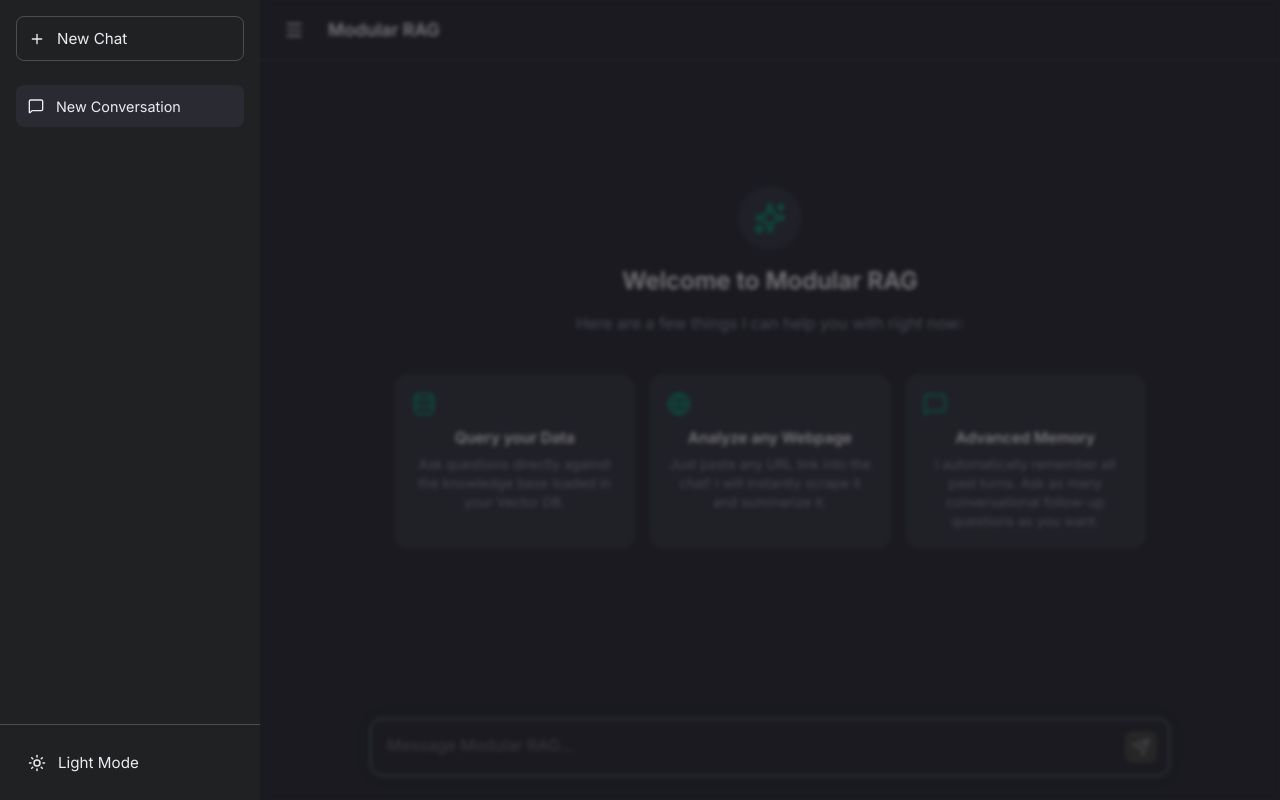
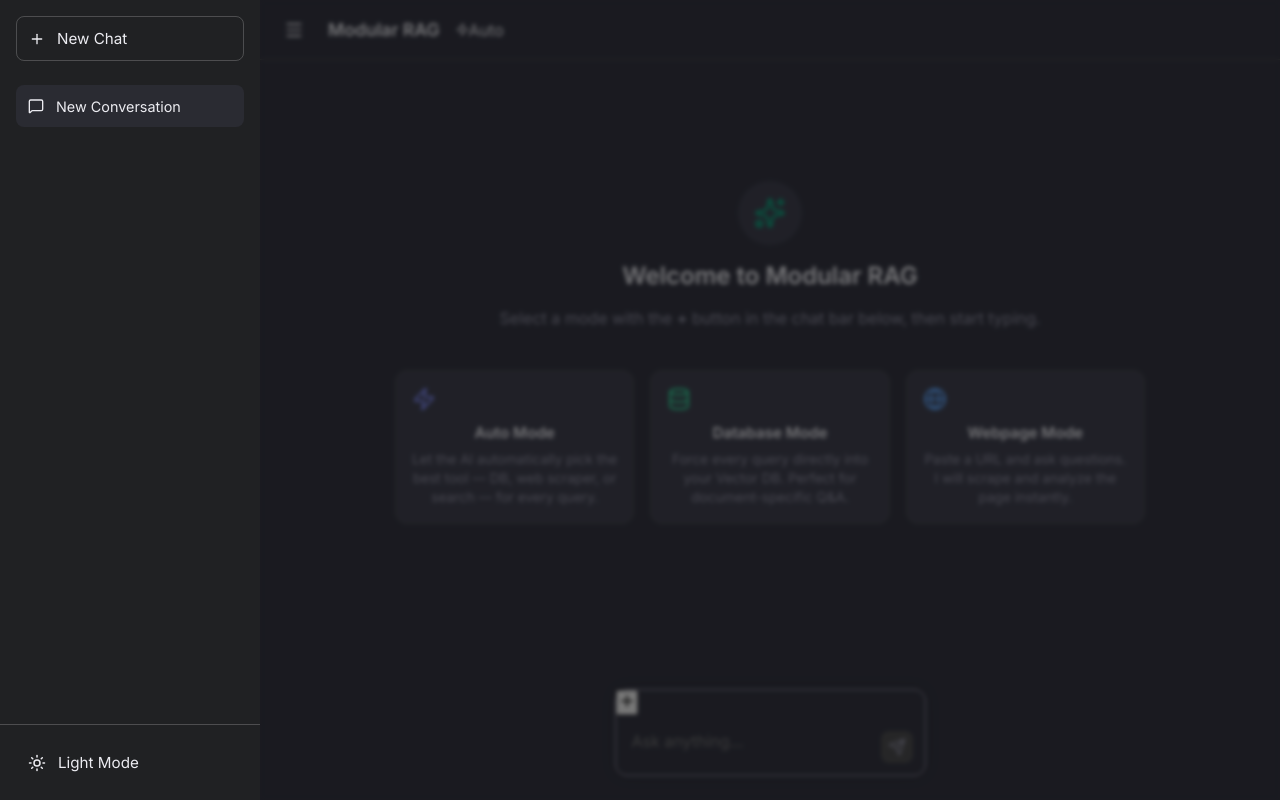
Before and after one commit to thenewapple2004-netizen/modular-rag, a React (Vite) app in the folder frontend/: page / in a window 1280 px wide. Built offline with nearby package versions, Linux system fonts and the light colour scheme.

Commit message:
+ button changes
+ button changes

```diff
--- a/frontend/src/App.jsx
+++ b/frontend/src/App.jsx
@@ -1,28 +1,66 @@
 import { useState, useRef, useEffect } from 'react';
 import ReactMarkdown from 'react-markdown';
-import { Send, Bot, User, Link as LinkIcon, Menu, Plus, MessageSquare, Sun, Moon, Sparkles, Trash2, FileText, Database, Globe } from 'lucide-react';
+import {
+  Send, Bot, User, Link as LinkIcon, Menu, Plus, MessageSquare,
+  Sun, Moon, Sparkles, Trash2, Database, Globe, X, Zap
+} from 'lucide-react';
 import './index.css';
+
+// ── Mode definitions ──────────────────────────────────────────────────────────
+const MODES = {
+  auto: {
+    key: 'auto',
+    label: 'Auto',
+    icon: Zap,
+    color: '#818cf8',
+    placeholder: 'Ask anything…',
+    desc: 'Let the AI decide the best tool automatically',
+  },
+  vector_db: {
+    key: 'vector_db',
+    label: 'Database',
+    icon: Database,
+    color: '#34d399',
+    placeholder: 'Ask a question about your knowledge base…',
+    desc: 'Query directly against your Vector DB documents',
+  },
+  link_reader: {
+    key: 'link_reader',
+    label: 'Webpage',
+    icon: Globe,
+    color: '#60a5fa',
+    placeholder: 'Paste a URL or ask about a loaded page…',
+    desc: 'Paste a URL — I will scrape and answer questions about it',
+  },
+};
 
 function App() {
   const [sessions, setSessions] = useState([
-    {
-      id: 1,
-      title: "New Conversation",
-      messages: []
-    }
+    { id: 1, title: 'New Conversation', messages: [] }
   ]);
   const [currentSessionId, setCurrentSessionId] = useState(1);
   const [input, setInput] = useState('');
   const [isLoading, setIsLoading] = useState(false);
   const [isSidebarOpen, setIsSidebarOpen] = useState(window.innerWidth > 768);
+  const [isDarkTheme, setIsDarkTheme] = useState(true);
 
-  // Theme management map true = dark, false = light
-  const [isDarkTheme, setIsDarkTheme] = useState(true);
+  // Mode state
+  const [activeMode, setActiveMode] = useState('auto');
+  const [pickerOpen, setPickerOpen] = useState(false);
 
   const messagesEndRef = useRef(null);
   const textareaRef = useRef(null);
+  const pickerRef = useRef(null);
 
-  // Auto-resize textarea as user types
+  const currentSession = sessions.find(s => s.id === currentSessionId);
+  const messages = currentSession?.messages || [];
+
+  // Theme
+  useEffect(() => {
+    document.documentElement.setAttribute('data-theme', isDarkTheme ? 'dark' : 'light');
+  }, [isDarkTheme]);
+
+  // Auto-resize textarea
   useEffect(() => {
     const el = textareaRef.current;
     if (!el) return;
@@ -30,54 +68,45 @@ function App() {
     el.style.height = Math.min(el.scrollHeight, 200) + 'px';
   }, [input]);
 
-  const currentSession = sessions.find(s => s.id === currentSessionId);
-  const messages = currentSession?.messages || [];
+  // Close picker on outside click
+  useEffect(() => {
+    const handleClick = (e) => {
+      if (pickerRef.current && !pickerRef.current.contains(e.target)) {
+        setPickerOpen(false);
+      }
+    };
+    document.addEventListener('mousedown', handleClick);
+    return () => document.removeEventListener('mousedown', handleClick);
+  }, []);
 
-  useEffect(() => {
-    document.documentElement.setAttribute('data-theme', isDarkTheme ? 'dark' : 'light');
-  }, [isDarkTheme]);
-
-  // Auto-scroll to bottom of chat
+  // Scroll to bottom
   const scrollToBottom = () => {
-    messagesEndRef.current?.scrollIntoView({ behavior: "smooth" });
+    messagesEndRef.current?.scrollIntoView({ behavior: 'smooth' });
   };
-
-  useEffect(() => {
-    scrollToBottom();
-  }, [messages, isLoading]);
+  useEffect(() => { scrollToBottom(); }, [messages, isLoading]);
 
   const createNewChat = () => {
     const newId = Date.now();
-    setSessions([{ id: newId, title: "New Conversation", messages: [] }, ...sessions]);
+    setSessions([{ id: newId, title: 'New Conversation', messages: [] }, ...sessions]);
     setCurrentSessionId(newId);
-    if (window.innerWidth <= 768) {
-      setIsSidebarOpen(false);
-    }
+    if (window.innerWidth <= 768) setIsSidebarOpen(false);
   };
 
   const selectSession = (id) => {
     setCurrentSessionId(id);
-    if (window.innerWidth <= 768) {
-      setIsSidebarOpen(false);
-    }
+    if (window.innerWidth <= 768) setIsSidebarOpen(false);
   };
 
   const deleteSession = (e, id) => {
-    e.stopPropagation(); // Prevent the session from being selected when clicking delete
-
-    const updatedSessions = sessions.filter(s => s.id !== id);
-
-    if (updatedSessions.length === 0) {
-      // If we deleted the last chat, create a brand new empty one
+    e.stopPropagation();
+    const updated = sessions.filter(s => s.id !== id);
+    if (updated.length === 0) {
       const newId = Date.now();
-      setSessions([{ id: newId, title: "New Conversation", messages: [] }]);
+      setSessions([{ id: newId, title: 'New Conversation', messages: [] }]);
       setCurrentSessionId(newId);
     } else {
-      setSessions(updatedSessions);
-      // If we deleted the currently active chat, jump to the first available one
-      if (currentSessionId === id) {
-        setCurrentSessionId(updatedSessions[0].id);
-      }
+      setSessions(updated);
+      if (currentSessionId === id) setCurrentSessionId(updated[0].id);
     }
   };
 
@@ -87,54 +116,53 @@ function App() {
 
     const userQuery = input.trim();
     setInput('');
-    // Reset textarea height after sending
-    if (textareaRef.current) {
-      textareaRef.current.style.height = 'auto';
+    if (textareaRef.current) textareaRef.current.style.height = 'auto';
+
+    let updatedSessions = [...sessions];
+    const sessionIndex = updatedSessions.findIndex(s => s.id === currentSessionId);
+    if (updatedSessions[sessionIndex].messages.length === 0) {
+      updatedSessions[sessionIndex].title = userQuery.slice(0, 30) + (userQuery.length > 30 ? '…' : '');
     }
 
-    // Auto-generate title for new chats
-    let updatedSessions = [...sessions];
-    const sessionIndex = updatedSessions.findIndex(s => s.id === currentSessionId);
-
-    if (updatedSessions[sessionIndex].messages.length === 0) {
-      updatedSessions[sessionIndex].title = userQuery.slice(0, 30) + (userQuery.length > 30 ? '...' : '');
-    }
-
-    const newMessages = [...updatedSessions[sessionIndex].messages, { role: 'user', content: userQuery }];
+    // Tag user message with the mode used
+    const newMessages = [
+      ...updatedSessions[sessionIndex].messages,
+      { role: 'user', content: userQuery, mode: activeMode }
+    ];
     updatedSessions[sessionIndex].messages = newMessages;
     setSessions(updatedSessions);
     setIsLoading(true);
 
     try {
-      const API_URL = import.meta.env.VITE_API_URL || "https://modular-rag-backend-xec0.onrender.com";
+      const API_URL = import.meta.env.VITE_API_URL || 'https://modular-rag-backend-xec0.onrender.com';
       const response = await fetch(`${API_URL}/chat`, {
         method: 'POST',
         headers: { 'Content-Type': 'application/json' },
         body: JSON.stringify({
           query: userQuery,
           chat_history: newMessages.slice(0, -1).map(m => ({ role: m.role, content: m.content })),
-          web_content: [...newMessages].reverse().find(m => m.web_content)?.web_content || ""
+          web_content: [...newMessages].reverse().find(m => m.web_content)?.web_content || '',
+          mode: activeMode,
         })
       });
 
-      if (!response.ok) throw new Error(`Server Error`);
-
+      if (!response.ok) throw new Error('Server Error');
       const data = await response.json();
 
-      const sessionIndexAfter = sessions.findIndex(s => s.id === currentSessionId);
       let newSessions = [...sessions];
-      newSessions[sessionIndexAfter].messages = [
-        ...newSessions[sessionIndexAfter].messages,
+      const idxAfter = newSessions.findIndex(s => s.id === currentSessionId);
+      newSessions[idxAfter].messages = [
+        ...newSessions[idxAfter].messages,
         { role: 'assistant', content: data.answer, web_content: data.web_content }
       ];
       setSessions(newSessions);
-
     } catch (err) {
       console.error(err);
       let newSessions = [...sessions];
-      newSessions[sessionIndex].messages = [
-        ...newSessions[sessionIndex].messages,
-        { role: 'assistant', content: "Error: Failed to reach the RAG backend. Is the Python API running?" }
+      const idx = newSessions.findIndex(s => s.id === currentSessionId);
+      newSessions[idx].messages = [
+        ...newSessions[idx].messages,
+        { role: 'assistant', content: 'Error: Failed to reach the RAG backend. Is the Python API running?' }
       ];
       setSessions(newSessions);
     } finally {
@@ -142,13 +170,13 @@ function App() {
     }
   };
 
+  const ModeIcon = MODES[activeMode].icon;
+  const modeColor = MODES[activeMode].color;
+
   return (
     <div className="app-layout">
-      {/* Mobile Overlay */}
-      <div
-        className={`sidebar-overlay ${isSidebarOpen ? 'active' : ''}`}
-        onClick={() => setIsSidebarOpen(false)}
-      ></div>
+      {/* Mobile overlay */}
+      <div className={`sidebar-overlay ${isSidebarOpen ? 'active' : ''}`} onClick={() => setIsSidebarOpen(false)} />
 
       {/* Sidebar */}
       <div className={`sidebar ${!isSidebarOpen ? 'closed' : ''}`}>
@@ -167,11 +195,7 @@ function App() {
                 <MessageSquare size={16} />
                 <span className="history-title">{session.title}</span>
               </div>
-              <button
-                className="delete-chat-btn"
-                onClick={(e) => deleteSession(e, session.id)}
-                title="Delete Chat"
-              >
+              <button className="delete-chat-btn" onClick={(e) => deleteSession(e, session.id)} title="Delete">
                 <Trash2 size={14} />
               </button>
             </div>
@@ -186,13 +210,19 @@ function App() {
         </div>
       </div>
 
-      {/* Main Content Area */}
+      {/* Main */}
       <div className="main-content">
         <header className="header">
           <button onClick={() => setIsSidebarOpen(!isSidebarOpen)} className="icon-btn">
             <Menu size={20} />
           </button>
           <div className="header-title">Modular RAG</div>
+
+          {/* Active mode badge in header */}
+          <div className="header-mode-badge" style={{ '--mode-color': modeColor }}>
+            <ModeIcon size={13} />
+            {MODES[activeMode].label}
+          </div>
         </header>
 
         <div className="chat-area">
@@ -202,25 +232,25 @@ function App() {
                 <Sparkles size={32} color="var(--accent)" />
               </div>
               <h2>Welcome to Modular RAG</h2>
-              <p>Here are a few things I can help you with right now:</p>
+              <p>Select a mode with the <strong>+</strong> button in the chat bar below, then start typing.</p>
 
               <div className="empty-state-guide">
-                <div className="guide-card" onClick={() => setInput("What is reinforcement learning?")}>
-                  <Database className="guide-icon" size={24} />
-                  <div className="guide-title">Query your Data</div>
-                  <div className="guide-desc">Ask questions directly against the knowledge base loaded in your Vector DB.</div>
+                <div className="guide-card" onClick={() => { setActiveMode('auto'); textareaRef.current?.focus(); }}>
+                  <Zap className="guide-icon" size={24} style={{ color: MODES.auto.color }} />
+                  <div className="guide-title">Auto Mode</div>
+                  <div className="guide-desc">Let the AI automatically pick the best tool — DB, web scraper, or search — for every query.</div>
                 </div>
 
-                <div className="guide-card" onClick={() => setInput("https://en.wikipedia.org/wiki/Artificial_intelligence")}>
-                  <Globe className="guide-icon" size={24} />
-                  <div className="guide-title">Analyze any Webpage</div>
-                  <div className="guide-desc">Just paste any URL link into the chat! I will instantly scrape it and summarize it.</div>
+                <div className="guide-card" onClick={() => { setActiveMode('vector_db'); textareaRef.current?.focus(); }}>
+                  <Database className="guide-icon" size={24} style={{ color: MODES.vector_db.color }} />
+                  <div className="guide-title">Database Mode</div>
+                  <div className="guide-desc">Force every query directly into your Vector DB. Perfect for document-specific Q&A.</div>
                 </div>
 
-                <div className="guide-card" onClick={() => setInput("Can you summarize the second point you made?")}>
-                  <MessageSquare className="guide-icon" size={24} />
-                  <div className="guide-title">Advanced Memory</div>
-                  <div className="guide-desc">I automatically remember all past turns. Ask as many conversational follow-up questions as you want.</div>
+                <div className="guide-card" onClick={() => { setActiveMode('link_reader'); textareaRef.current?.focus(); }}>
+                  <Globe className="guide-icon" size={24} style={{ color: MODES.link_reader.color }} />
+                  <div className="guide-title">Webpage Mode</div>
+                  <div className="guide-desc">Paste a URL and ask questions. I will scrape and analyze the page instantly.</div>
                 </div>
               </div>
             </div>
@@ -228,14 +258,21 @@ function App() {
             messages.map((msg, idx) => (
               <div key={idx} className={`message-row ${msg.role}`}>
                 <div className="message-content">
-                  <div className={`avatar ${msg.role}`}>
+                  <div className={`avatar ${msg.role === 'assistant' ? 'bot' : 'user'}`}>
                     {msg.role === 'assistant' ? <Bot size={20} /> : <User size={20} />}
                   </div>
                   <div className="message-text">
+                    {/* Show mode chip on user messages */}
+                    {msg.role === 'user' && msg.mode && msg.mode !== 'auto' && (
+                      <div className="mode-chip" style={{ '--chip-color': MODES[msg.mode]?.color || 'var(--accent)' }}>
+                        {msg.mode === 'vector_db' ? <Database size={11} /> : <Globe size={11} />}
+                        {MODES[msg.mode]?.label}
+                      </div>
+                    )}
                     <ReactMarkdown>{msg.content}</ReactMarkdown>
-                    {msg.role === 'assistant' && msg.web_content && msg.content.includes('HTML content of the webpage') && (
+                    {msg.role === 'assistant' && msg.web_content && (
                       <div className="url-badge">
-                        <LinkIcon size={14} /> Webpage loaded into Context Window
+                        <LinkIcon size={14} /> Webpage loaded into context
                       </div>
                     )}
                   </div>
@@ -250,9 +287,7 @@ function App() {
                 <div className="avatar bot"><Bot size={20} /></div>
                 <div className="message-text">
                   <div className="typing-indicator">
-                    <div className="typing-dot"></div>
-                    <div className="typing-dot"></div>
-                    <div className="typing-dot"></div>
+                    <div className="typing-dot" /><div className="typing-dot" /><div className="typing-dot" />
                   </div>
                 </div>
               </div>
@@ -261,28 +296,82 @@ function App() {
           <div ref={messagesEndRef} />
         </div>
 
+        {/* ── Input area ─────────────────────────────────────────── */}
         <div className="input-area">
+          <div className="input-wrapper">
+
+            {/* Mode picker popup */}
+            {pickerOpen && (
+              <div className="mode-picker" ref={pickerRef}>
+                <div className="mode-picker-header">
+                  <span>Choose mode</span>
+                  <button className="mode-picker-close" onClick={() => setPickerOpen(false)}><X size={14} /></button>
+                </div>
+                {Object.values(MODES).map(m => {
+                  const Icon = m.icon;
+                  return (
+                    <button
+                      key={m.key}
+                      className={`mode-option ${activeMode === m.key ? 'selected' : ''}`}
+                      style={{ '--opt-color': m.color }}
+                      onClick={() => { setActiveMode(m.key); setPickerOpen(false); textareaRef.current?.focus(); }}
+                    >
+                      <div className="mode-option-icon"><Icon size={16} /></div>
+                      <div className="mode-option-text">
+                        <span className="mode-option-label">{m.label}</span>
+                        <span className="mode-option-desc">{m.desc}</span>
+                      </div>
+                      {activeMode === m.key && <div className="mode-option-check">✓</div>}
+                    </button>
+                  );
+                })}
+              </div>
+            )}
+
             <form onSubmit={handleSend} className="input-container">
+              {/* Active mode indicator inside input */}
+              {activeMode !== 'auto' && (
+                <div className="active-mode-chip" style={{ '--chip-color': modeColor }}>
+                  <ModeIcon size={12} />
+                  <span>{MODES[activeMode].label}</span>
+                  <button type="button" onClick={() => setActiveMode('auto')} className="chip-remove" title="Reset to Auto">
+                    <X size={10} />
+                  </button>
+                </div>
+              )}
+
+              <div className="input-row">
+                {/* + button */}
+                <button
+                  type="button"
+                  className={`plus-btn ${pickerOpen ? 'open' : ''}`}
+                  onClick={() => setPickerOpen(p => !p)}
+                  title="Choose mode"
+                  style={{ '--mode-color': modeColor }}
+                >
+                  <Plus size={18} />
+                </button>
+
                 <textarea
                   ref={textareaRef}
                   className="chat-input"
-              placeholder="Message Modular RAG..."
+                  placeholder={MODES[activeMode].placeholder}
                   value={input}
-              onChange={(e) => setInput(e.target.value)}
-              onKeyDown={(e) => {
-                if (e.key === 'Enter' && !e.shiftKey) {
-                  e.preventDefault();
-                  handleSend();
-                }
+                  onChange={e => setInput(e.target.value)}
+                  onKeyDown={e => {
+                    if (e.key === 'Enter' && !e.shiftKey) { e.preventDefault(); handleSend(); }
                   }}
                   rows={1}
                   disabled={isLoading}
                   autoFocus
                 />
+
                 <button type="submit" className="send-btn" disabled={!input.trim() || isLoading}>
                   <Send size={18} />
                 </button>
+              </div>
             </form>
+          </div>
         </div>
       </div>
     </div>
```
Also changed, not shown: 2 other files (tests, documents, lock files or other folders). Lines whose indentation alone changed are shown as unchanged.
